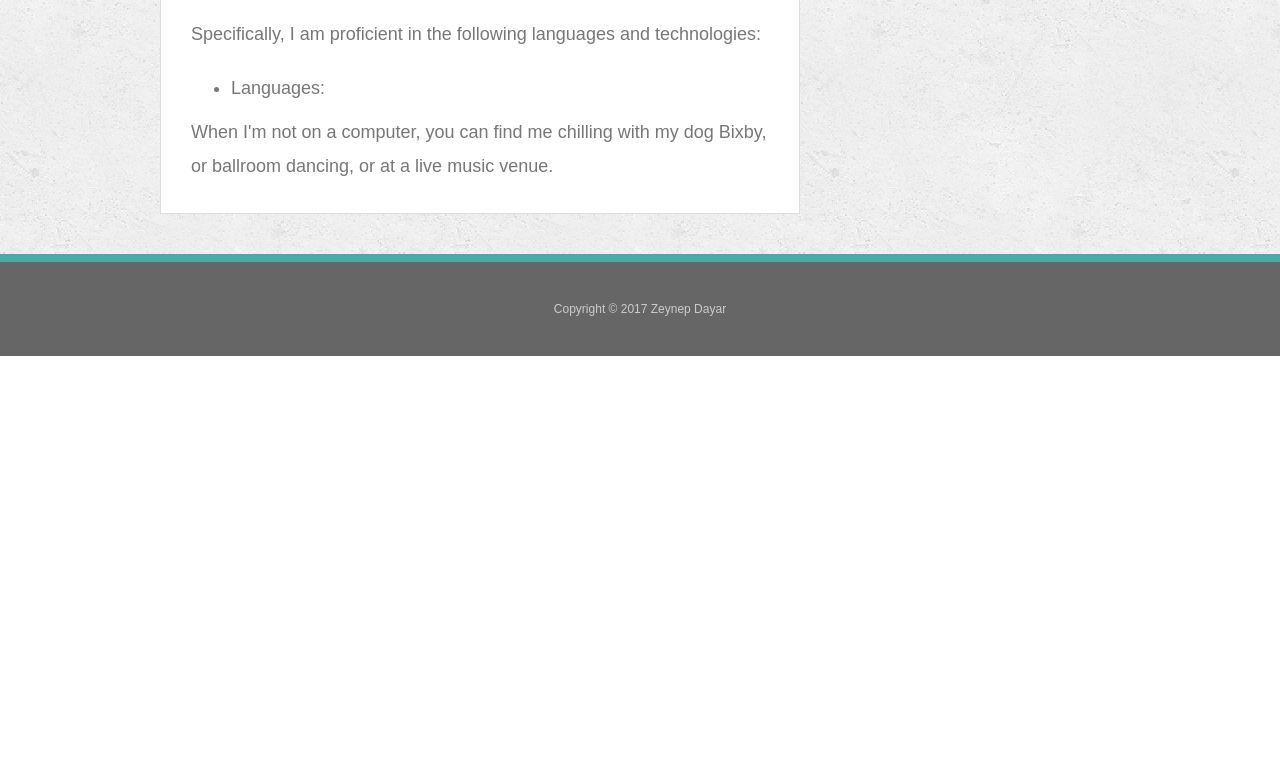
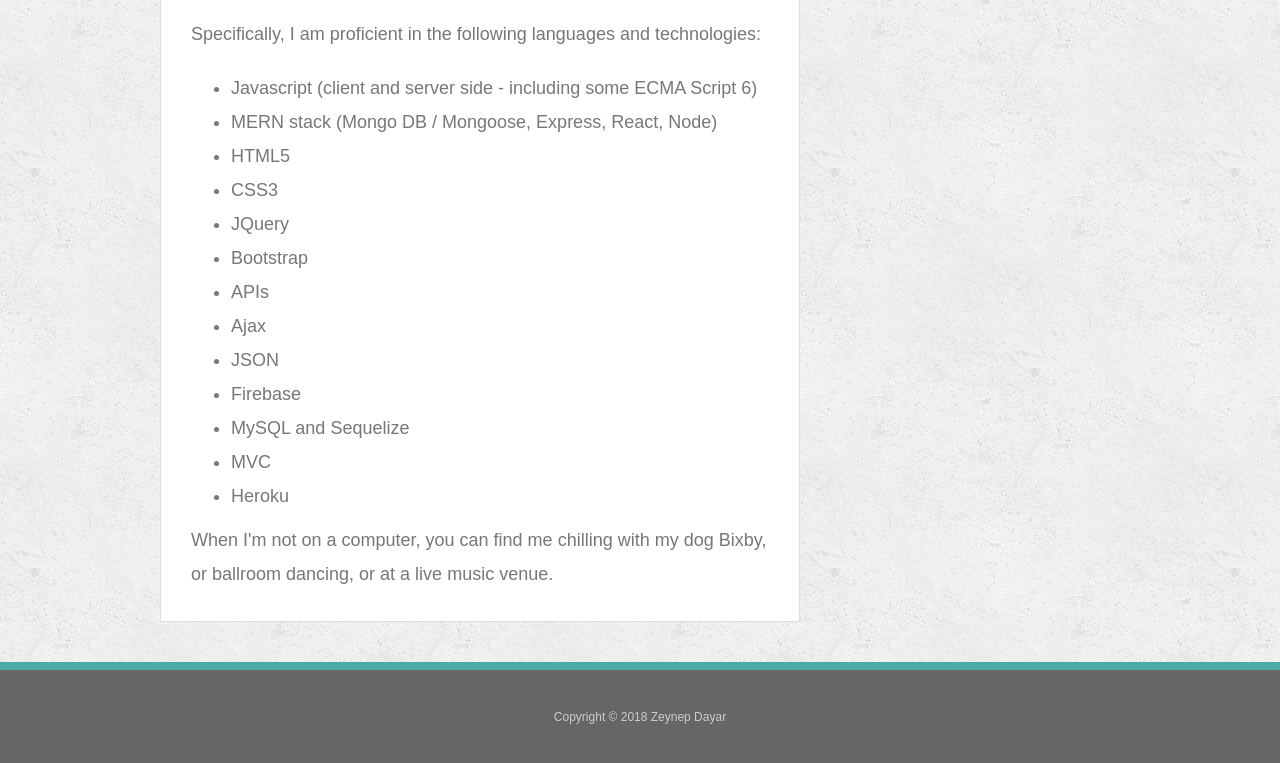
Before and after one commit to zdayar/Bootstrap-Portfolio, a plain HTML site: page index.html in a window 1280 px wide. Shown: the part 585-1348 px from the top of the page. Before the commit the page ends 941 px from the top, so only its background shows below. Drawn offline with nearby package versions, Linux system fonts and the light colour scheme.

Commit message:
Update the summary with languages and technologies. Remove contact page

```diff
--- a/index.html
+++ b/index.html
@@ -40,7 +40,6 @@
             <ul class="nav navbar-nav navbar-right">
                 <li><a href="index.html">About</a></li>
                 <li><a href="portfolio.html">Portfolio</a></li>
-                <li><a href="contact.html">Contact</a></li>
             </ul>
         </div>
 
@@ -83,7 +82,43 @@
                     </p>
                     <ul>
                         <li>
-                            Languages:
+                            Javascript (client and server side - including some ECMA Script 6)
+                        </li>
+                        <li>
+                            MERN stack (Mongo DB / Mongoose, Express, React, Node)
+                        </li>
+                        <li>
+                            HTML5
+                        </li>
+                        <li>
+                            CSS3
+                        </li>
+                        <li>
+                            JQuery
+                        </li>
+                        <li>
+                            Bootstrap
+                        </li>
+                        <li>
+                            APIs
+                        </li>
+                        <li>
+                            Ajax
+                        </li>
+                        <li>
+                            JSON
+                        </li>
+                        <li>
+                            Firebase
+                        </li>
+                        <li>
+                            MySQL and Sequelize
+                        </li>
+                        <li>
+                            MVC
+                        </li>
+                        <li>
+                            Heroku
                         </li>
                     </ul>
 
@@ -124,7 +159,7 @@
 <!-- Footer -->
 <footer class="footer">
     <div class="container text-center">
-        <p>Copyright &copy; 2017 Zeynep Dayar</p>
+        <p>Copyright &copy; 2018 Zeynep Dayar</p>
     </div>
 </footer>
 
```
Also changed, not shown: portfolio.html (+1 -2 lines).
